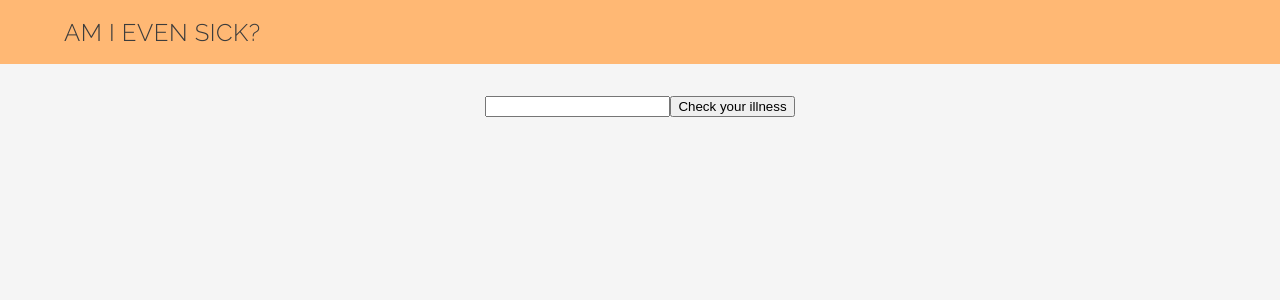
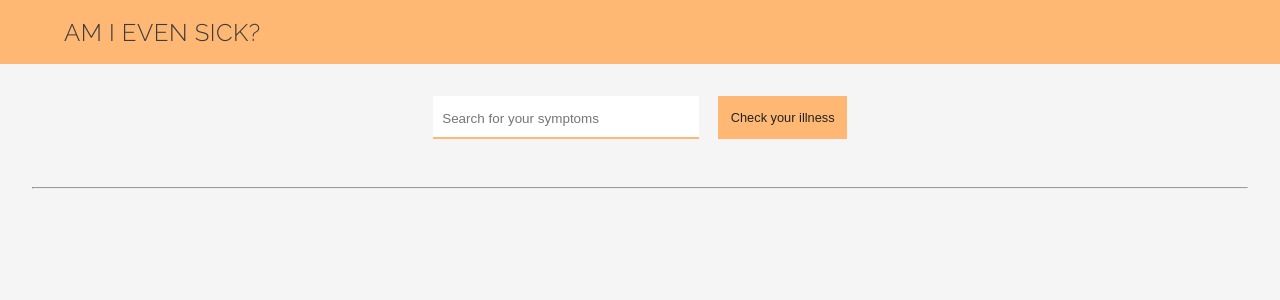
Before and after one commit to astwys/amIEvenSick, a React (Create React App) app: page / in a window 1280 px wide. Shown: the top 300 px of the page. Built offline with nearby package versions, Linux system fonts and the light colour scheme; what mobx-rest would draw is missing.

Commit message:
new layout, button and input field design; add functionality to add first symptom on enter press + automatic focus of input field after adding symptom

```diff
--- a/src/components/Form/Form.css
+++ b/src/components/Form/Form.css
@@ -0,0 +1,11 @@
+.Form {
+  float: left; }
+  .Form button {
+    border: none;
+    color: #222;
+    background-color: #FFB874;
+    padding: 1.1em 1em;
+    font-size: .8em;
+    min-width: 4em; }
+    .Form button:focus {
+      outline: none; }
--- /dev/null
+++ b/src/components/Form/Form.sass
@@ -0,0 +1,13 @@
+.Form
+	float: left
+
+	button
+		border: none
+		color: #222
+		background-color: #FFB874
+		padding: 1.1em 1em
+		font-size: .8em
+		min-width: 4em
+
+		&:focus
+			outline: none
--- a/src/components/Sicknesses/Sicknesses.js
+++ b/src/components/Sicknesses/Sicknesses.js
@@ -73,7 +73,7 @@ export default observer (class Sicknesses extends Component {
                     {
                         symptoms.map(symptom => {
                             let colon = ","
-                            if (symptoms.indexOf(symptom) == symptoms.length -2) colon=" &"
+                            if (symptoms.indexOf(symptom) === symptoms.length -2) colon=" &"
                             if (symptoms.indexOf(symptom) === symptoms.length -1) {
                                 return (<span className='symptom'>&nbsp;{symptom._source.name}</span>)
                             } else {
--- a/src/components/Symptoms/Symptoms.css
+++ b/src/components/Symptoms/Symptoms.css
@@ -1,28 +1,42 @@
 .symptoms .input {
   display: flex;
   align-items: center;
-  justify-content: center; }
+  justify-content: center;
+  margin-bottom: 3em; }
+  .symptoms .input input {
+    padding: .5em .5em .5em .5em;
+    font-size: 1.2em;
+    margin-right: 1em; }
+    .symptoms .input input[type="text"] {
+      border: none;
+      border-bottom: 2px solid #FFB874;
+      outline: none; }
+    .symptoms .input input::-webkit-input-placeholder {
+      font-size: .7em; }
+    .symptoms .input input .filter {
+      float: left; }
 
-.symptoms .Button {
+.symptoms .optionWrapper {
+  margin-top: 3em; }
+  .symptoms .optionWrapper button:focus {
+    outline: none; }
+  .symptoms .optionWrapper .Button {
     background: none;
     border: none;
     font-size: 1em;
     border-radius: 1.5em;
     font-weight: 200; }
-
-.symptoms .option {
+  .symptoms .optionWrapper .option {
     background-color: #FFB874; }
-
-.symptoms .options {
+  .symptoms .optionWrapper .options {
     width: 50%;
+    display: inline-block; }
+  .symptoms .optionWrapper .chosen {
+    width: 50%;
+    display: inline-block; }
+    .symptoms .optionWrapper .chosen .Symptom {
       display: inline; }
-
-.symptoms .chosen {
-  width: 50%;
-  display: inline; }
-  .symptoms .chosen .Symptom {
-    display: inline; }
-  .symptoms .chosen button {
+    .symptoms .optionWrapper .chosen button {
       display: inline; }
 
 .symptoms .hide {
--- a/src/components/Symptoms/Symptoms.js
+++ b/src/components/Symptoms/Symptoms.js
@@ -57,16 +57,25 @@ export default observer (class Symptoms extends Component {
 			})
 	}
 
+	addSymptomOnEnter(e) {
+		if (e.keyCode === 13) {
+			this.addSymptom(this.symptomsFetch[0])
+		}
+	}
 
 	addSymptom(symptom) {
 		this.userSymptoms.push(symptom)
-		this.filter = ""
+		this.removeFilterAndFocus()
 	}
 
 	removeSymptom(symptom) {
 		this.userSymptoms = this.userSymptoms.filter(symp => { return symp._source !== symptom._source })
 	}
 
+	removeFilterAndFocus() {
+		this.filter = ""
+		document.getElementsByClassName('filter')[0].select()
+	}
 
 	render() {
 
@@ -78,10 +87,18 @@ export default observer (class Symptoms extends Component {
 		return (
 			<div className='symptoms'>
 				<div className='input'>
-					<input type='text' className='filter' value={this.filter} onChange={this.setFilter.bind(this)} />
+					<input type='text'
+						   className='filter'
+						   value={this.filter}
+						   onChange={this.setFilter.bind(this)}
+						   onKeyUp={this.addSymptomOnEnter.bind(this)}
+						   placeholder="Search for your symptoms"/>
 					<Form symptoms={this.userSymptoms} />
 				</div>
 
+				<hr></hr>
+
+				<div className='optionWrapper'>
 					<div className='options'>
 					{
 						this.symptomsFetch.map(symptom => (
@@ -102,6 +119,7 @@ export default observer (class Symptoms extends Component {
 					}
 					</div>
 				</div>
+			</div>
 		)
 	}
 })
--- a/src/components/Symptoms/Symptoms.sass
+++ b/src/components/Symptoms/Symptoms.sass
@@ -3,29 +3,51 @@
 		display: flex
 		align-items: center
 		justify-content: center
+		margin-bottom: 3em
 
-	.Button
-		background: none
-		border: none
-		font-size: 1em
-		border-radius: 1.5em
-		font-weight: 200
+		input
+			padding: .5em .5em .5em .5em
+			font-size: 1.2em
+			margin-right: 1em
+			&[type="text"]
+				border: none
+				border-bottom: 2px solid #FFB874
+				outline: none
+			&::-webkit-input-placeholder
+				font-size: .7em
 
-	.option
-		background-color: #FFB874
+			.filter
+				float: left
 
-	.options
-		width: 50%
-		display: inline
+	.optionWrapper
+		margin-top: 3em
 
-	.chosen
-		width: 50%
-		display: inline
+		button
+			&:focus
+				outline: none
 
-		.Symptom
-			display: inline
-		button
-			display: inline
+		.Button
+			background: none
+			border: none
+			font-size: 1em
+			border-radius: 1.5em
+			font-weight: 200
+
+		.option
+			background-color: #FFB874
+
+		.options
+			width: 50%
+			display: inline-block
+
+		.chosen
+			width: 50%
+			display: inline-block
+
+			.Symptom
+				display: inline
+			button
+				display: inline
 
 	.hide
 		display: none
```
Lines whose indentation alone changed are shown as unchanged.
